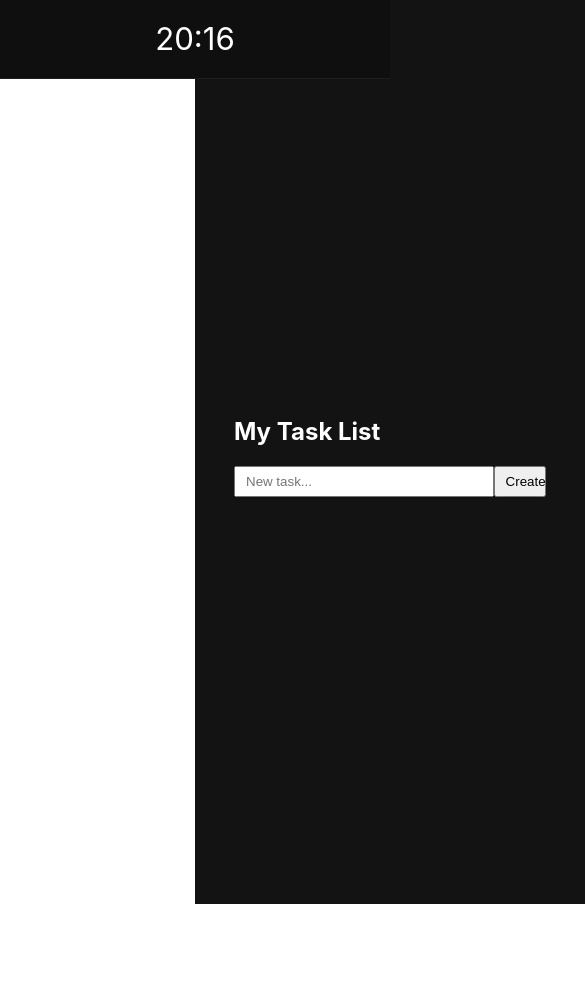
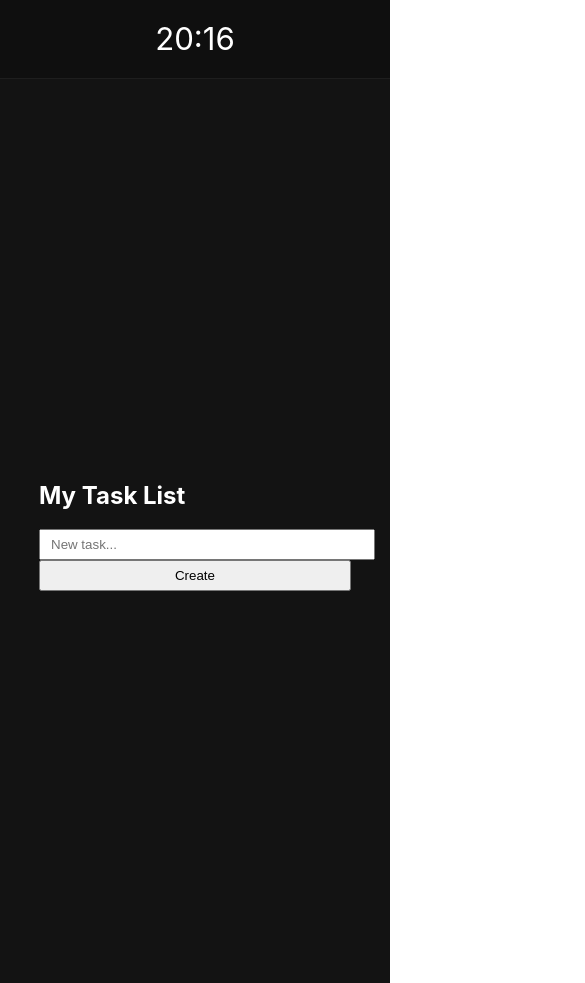
Before and after one commit to snicholson99/routine, a React (Create React App) app: page / in a window 390 px wide. Shown: the whole page, 585 px wide, since content can reach past the window. Before the commit the page ends 904 px from the top, so only its background shows below. Built offline with nearby package versions, Linux system fonts and the light colour scheme; the HTML template or start-up script is replaced by a standard one.

Commit message:
fixing clock and responsive bugs

```diff
--- a/package.json
+++ b/package.json
@@ -7,6 +7,7 @@
     "@testing-library/jest-dom": "^4.2.4",
     "@testing-library/react": "^9.5.0",
     "@testing-library/user-event": "^7.2.1",
+    "moment": "^2.29.1",
     "react": "^16.13.1",
     "react-dom": "^16.13.1",
     "react-scripts": "3.4.3",
--- a/src/App.css
+++ b/src/App.css
@@ -45,7 +45,6 @@ p {
   .section-one {
     padding: 20px 0;
     min-height: unset;
-    position: fixed;
     top: 0;
     left: 0;
     z-index: 2;
@@ -55,5 +54,6 @@ p {
   .section-two {
     position: relative;
     z-index: 1;
+    left: 0;
   }
 }
--- a/src/components/Clock/index.js
+++ b/src/components/Clock/index.js
@@ -1,4 +1,5 @@
 import React, { Component } from 'react';
+import moment from 'moment';
 
 import './style.css';
 
@@ -6,7 +7,7 @@ class Clock extends Component {
   constructor(props) {
     super(props);
     this.state = {
-      time: new Date().getHours() + ":" + new Date().getMinutes(),
+      time: moment().format("HH:mm"),
     };
   }
   componentDidMount() {
@@ -19,9 +20,8 @@ class Clock extends Component {
     clearInterval(this.intervalID);
   }
   tick() {
-    const today = new Date();
     this.setState({
-      time: today.getHours() + ":" + today.getMinutes()
+      time: moment().format("HH:mm")
     });
   }
   render() {
--- a/src/components/TodoList/style.css
+++ b/src/components/TodoList/style.css
@@ -9,19 +9,16 @@
 }
 
 .todo-input {
-  width: calc(80% - 10px);
+  width: calc(70% - 10px);
   padding: 6px 10px;
   margin: 0;
 }
 
 .todo-submit {
-  width: calc(20% - 10px);
+  width: calc(30% - 10px);
   margin: 0;
   padding: 6px 10px;
 }
-
-/* .task-list {
-} */
 
 .task {
   padding: 20px;
@@ -48,3 +45,13 @@
 .task-option:not(:last-child) {
   padding-right: 6px;
 }
+
+@media only screen and (max-width: 600px) {
+  .todo-form {
+    flex-direction: column;
+  }
+
+  .todo-input, .todo-submit {
+    width: 100%;
+  }
+}
```
Also changed, not shown: 1 other file (tests, documents, lock files or other folders).
